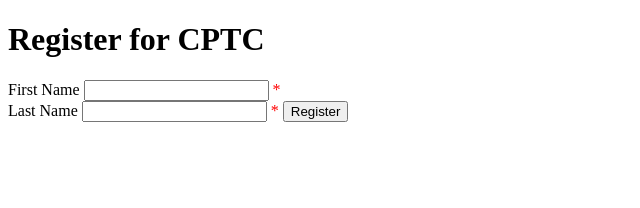
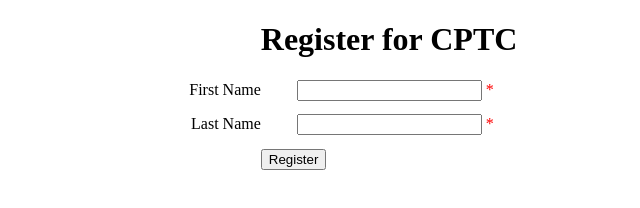
Before and after one commit to dauthi66/cautious-sniffle, a plain HTML site: page index.html in a window 1280 px wide. Shown: the whole page, without its empty margins (0-640 px from the left). Drawn offline with Linux system fonts and the light colour scheme.

Commit message:
Auto-alignment for different devices

```diff
--- a/css/styles.css
+++ b/css/styles.css
@@ -1,3 +1,28 @@
-span{
+h1 {
+    margin-left: 20%;
+}
+
+span {
     color: red;
 }
+
+input[type=text] {
+    margin-bottom: 1em;
+}
+
+form label {
+    text-align: right;
+    display: inline-block;
+    width: 20%;
+    margin-right: 2em;
+}
+
+form button {
+    margin-left: 20%;
+}
+
+@media only screen and (max-width: 400px) {
+    form label {
+        text-align: left;
+    }
+}
```
Also changed, not shown: index.html (+1 -0 lines).
